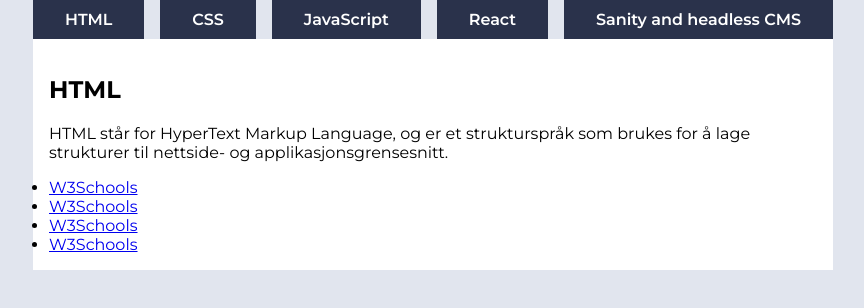
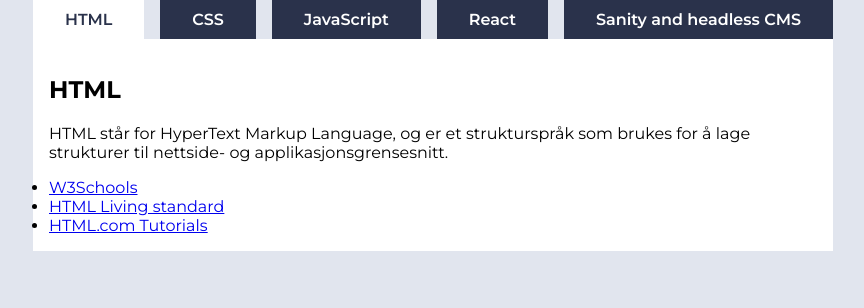
Before and after one commit to Sell-Mango/uin25ak1_resource_layout_Larsen, a plain HTML site: page index.html in a window 1280 px wide. Shown: the whole page, without its empty margins (207-1071 px from the left). Drawn offline with Linux system fonts and the light colour scheme.

Commit message:
Veksling mellom tabs innhold

```diff
--- a/index.html
+++ b/index.html
@@ -10,20 +10,13 @@
 <body>
     <header>
         <nav>
-            <ul id="domNav">
+            <ul>
             </ul>
         </nav>
     </header>
     <main>
         <article>
-            <h2>HTML</h2>
-            <p>HTML står for HyperText Markup Language, og er et strukturspråk som brukes for å lage strukturer til nettside- og applikasjonsgrensesnitt.</p>
-            <ul>
-                <li><a href="#">W3Schools</a></li>
-                <li><a href="#">W3Schools</a></li>
-                <li><a href="#">W3Schools</a></li>
-                <li><a href="#">W3Schools</a></li>
-            </ul>
+
         </article>
     </main>
 
--- a/scripts/script.js
+++ b/scripts/script.js
@@ -1,7 +1,51 @@
-console.log(resources);
 
-let count = 0;
+const domArticle = document.getElementsByTagName("article")[0]
 
-document.getElementById("domNav").innerHTML = resources.map(e => {
-    return  `<li id="item${count++}">${e.category}</li>`;
-}).join('');
+document.getElementsByTagName("ul")[0].innerHTML = resources.map(e => {
+    return  `<li class="tab ${e.category === "HTML" ? "tab_active" : ""}">${e.category}</li>`
+}).join('')
+
+const domTabs = document.querySelectorAll(".tab")
+//let selectedTab = domTabs[0].classList.add("tab_active")
+
+/*domTabs.forEach((tab, index) => {
+    tab.addEventListener("click", event => {
+        domArticle.innerHTML = resources.filter(resource => {
+            return resource.category === tab.textContent
+        }).map(resource => { return articleTemplate(resource)})
+
+        //toggleTab(index, event.target);
+    })
+})*/
+
+domArticle.innerHTML = getResource(resources, domTabs[0]);
+
+domTabs.forEach((tab, index) => {
+    tab.addEventListener("click", event => {
+        domArticle.innerHTML = getResource(resources, tab);
+
+        //toggleTab(index, event.target);
+    })
+})
+
+function getResource(resources, filter) {
+    return resources.filter(resource => {
+        return resource.category === filter.textContent
+    }).map(resource => {return articleTemplate(resource)})
+}
+
+function articleTemplate(object) {
+    return `<h2>${object.category}</h2>
+            <p>${object.text}</p>
+            <ul>
+                ${object.sources.map(link => `<li><a href="${link.url}">${link.title}</a></li>`).join('')}
+            </ul>`
+}
+
+/*function toggleTab(index, object) {
+    console.log(object)
+    if(selectedTab) {
+        selectedTab.classList.remove("tab_active");
+    }
+    selectedTab = domTabs[index].classList.add("tab_active")
+} */
--- a/scss/styles.scss
+++ b/scss/styles.scss
@@ -37,6 +37,7 @@ nav {
         color: $white-clr;
         text-align: center;
         flex-grow: 1;
+        cursor: pointer;
     }
 }
 
@@ -44,3 +45,8 @@ article {
     background-color: $white-clr;
     padding: 1rem;
 }
+
+.tab_active {
+    background-color: $white-clr;
+    color: $primary-clr;
+}
```
Also changed, not shown: css/styles.css, 1 other file.
